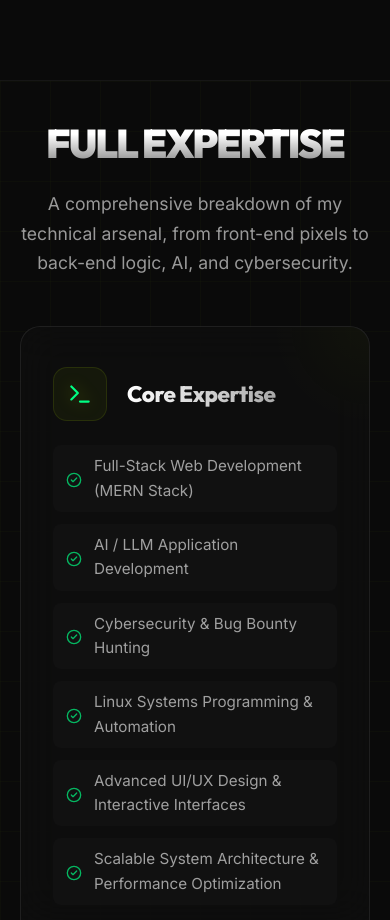
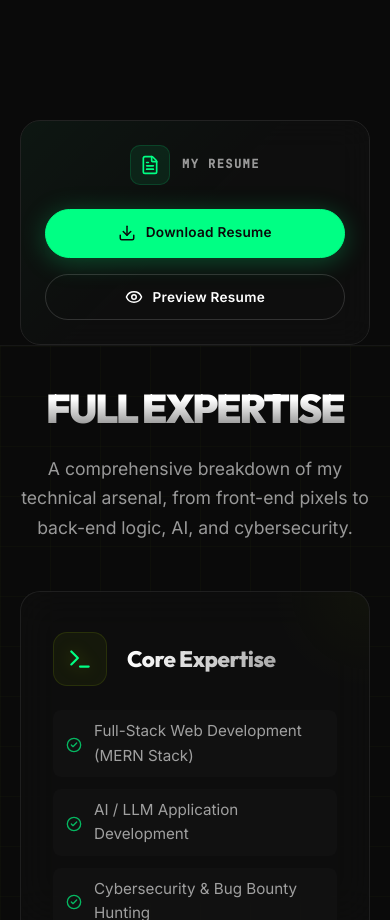
Before and after one commit to Prithwiraj731/Portfolio, a React (Vite) app: page / in a window 390 px wide. Shown: the part 2260-3180 px from the top of the page. Built offline with nearby package versions, Linux system fonts and the light colour scheme.

Commit message:
Resume Added

```diff
--- a/src/components/About.jsx
+++ b/src/components/About.jsx
@@ -1,9 +1,10 @@
-import { useEffect, useRef } from 'react';
+import { useEffect, useRef, useState } from 'react';
 import { ABOUT } from '../data/content';
-import { Code2, Brain, Palette } from 'lucide-react';
+import { Code2, Brain, Palette, Download, Eye, EyeOff, FileText } from 'lucide-react';
 import gsap from 'gsap';
 import { ScrollTrigger } from 'gsap/ScrollTrigger';
 import heroImage2 from '../assets/hero2.png';
+import resumePdf from '../assets/MY_RESUME.pdf';
 
 gsap.registerPlugin(ScrollTrigger);
 
@@ -11,6 +12,7 @@ const ICON_MAP = { Code2, Brain, Palette };
 
 export default function About() {
   const ref = useRef(null);
+  const [showPreview, setShowPreview] = useState(false);
 
   useEffect(() => {
     const prefersReduced = window.matchMedia('(prefers-reduced-motion: reduce)').matches;
@@ -62,6 +64,48 @@ export default function About() {
           <a href="#services" className="btn btn--light" onClick={(e) => { e.preventDefault(); document.querySelector('#services')?.scrollIntoView({ behavior: 'smooth' }); }}>
             Explore My Expertise
           </a>
+
+          {/* ── Resume Section ── */}
+          <div className="resume-section">
+            <div className="resume-section__header">
+              <div className="resume-section__icon">
+                <FileText size={20} />
+              </div>
+              <span className="resume-section__label">My Resume</span>
+            </div>
+            <div className="resume-section__actions">
+              <a
+                href={resumePdf}
+                download="Prithwiraj_Resume.pdf"
+                className="resume-btn resume-btn--download"
+                id="resume-download-btn"
+              >
+                <Download size={18} />
+                <span>Download Resume</span>
+              </a>
+              <button
+                type="button"
+                className={`resume-btn resume-btn--preview ${showPreview ? 'resume-btn--active' : ''}`}
+                onClick={() => setShowPreview((prev) => !prev)}
+                id="resume-preview-btn"
+              >
+                {showPreview ? <EyeOff size={18} /> : <Eye size={18} />}
+                <span>{showPreview ? 'Hide Preview' : 'Preview Resume'}</span>
+              </button>
+            </div>
+
+            <div className={`resume-preview ${showPreview ? 'resume-preview--open' : ''}`}>
+              <div className="resume-preview__inner">
+                {showPreview && (
+                  <iframe
+                    src={`${resumePdf}#toolbar=0&navpanes=0`}
+                    title="Resume Preview"
+                    className="resume-preview__iframe"
+                  />
+                )}
+              </div>
+            </div>
+          </div>
         </div>
       </div>
     </section>
--- a/src/index.css
+++ b/src/index.css
@@ -171,6 +171,229 @@ h1,h2,h3,h4,h5,h6{font-family:var(--font-display);line-height:1.1;font-weight:80
   .about__features{max-width:500px;margin:0 auto 2rem}
   .about__feature{text-align:left}
 }
+
+/* ===== RESUME SECTION ===== */
+.resume-section{
+  margin-top:2.5rem;
+  padding:2rem;
+  border:1px solid var(--border-dark);
+  border-radius:var(--radius-lg);
+  background:rgba(20,20,20,0.4);
+  backdrop-filter:blur(16px);
+  -webkit-backdrop-filter:blur(16px);
+  position:relative;
+  overflow:hidden;
+  transition:border-color var(--duration) var(--ease), box-shadow var(--duration) var(--ease);
+}
+.resume-section::before{
+  content:'';
+  position:absolute;
+  inset:0;
+  background:linear-gradient(135deg, rgba(0,255,132,0.04) 0%, transparent 50%);
+  pointer-events:none;
+}
+.resume-section:hover{
+  border-color:rgba(0,255,132,0.2);
+  box-shadow:0 10px 40px rgba(0,0,0,0.3), 0 0 30px rgba(0,255,132,0.03);
+}
+
+.resume-section__header{
+  display:flex;
+  align-items:center;
+  gap:0.75rem;
+  margin-bottom:1.5rem;
+  position:relative;
+  z-index:2;
+}
+.resume-section__icon{
+  width:40px;
+  height:40px;
+  border-radius:10px;
+  background:rgba(0,255,132,0.08);
+  border:1px solid rgba(0,255,132,0.15);
+  display:flex;
+  align-items:center;
+  justify-content:center;
+  color:var(--accent);
+  flex-shrink:0;
+}
+.resume-section__label{
+  font-family:var(--font-mono);
+  font-size:0.75rem;
+  font-weight:600;
+  text-transform:uppercase;
+  letter-spacing:0.12em;
+  color:var(--text-muted);
+}
+
+.resume-section__actions{
+  display:flex;
+  gap:1rem;
+  flex-wrap:wrap;
+  position:relative;
+  z-index:2;
+}
+
+/* ── Resume Buttons ── */
+.resume-btn{
+  display:inline-flex;
+  align-items:center;
+  gap:0.6rem;
+  padding:0.8rem 1.6rem;
+  border-radius:100px;
+  font-family:var(--font-body);
+  font-size:0.85rem;
+  font-weight:600;
+  letter-spacing:0.02em;
+  cursor:pointer;
+  position:relative;
+  overflow:hidden;
+  transition:all 0.4s cubic-bezier(0.25, 1, 0.5, 1);
+  z-index:1;
+}
+.resume-btn::before{
+  content:'';
+  position:absolute;
+  inset:0;
+  z-index:-1;
+  transition:transform 0.5s cubic-bezier(0.25, 1, 0.5, 1);
+}
+
+/* Download button — filled accent */
+.resume-btn--download{
+  background:var(--accent);
+  color:var(--bg-dark);
+  border:1.5px solid var(--accent);
+  box-shadow:0 4px 20px rgba(0,255,132,0.15);
+}
+.resume-btn--download::before{
+  background:rgba(0,0,0,0.1);
+  transform:scaleX(0);
+  transform-origin:right;
+}
+.resume-btn--download:hover{
+  box-shadow:0 8px 35px rgba(0,255,132,0.3), 0 0 20px rgba(0,255,132,0.15);
+  transform:translateY(-2px);
+}
+.resume-btn--download:hover::before{
+  transform:scaleX(1);
+  transform-origin:left;
+}
+.resume-btn--download:active{
+  transform:translateY(0) scale(0.98);
+}
+
+@keyframes downloadPulse{
+  0%,100%{box-shadow:0 4px 20px rgba(0,255,132,0.15)}
+  50%{box-shadow:0 4px 30px rgba(0,255,132,0.35)}
+}
+.resume-btn--download{animation:downloadPulse 3s ease-in-out infinite}
+.resume-btn--download:hover{animation:none}
+
+/* Preview button — outline ghost */
+.resume-btn--preview{
+  background:transparent;
+  color:var(--text-light);
+  border:1.5px solid rgba(255,255,255,0.15);
+}
+.resume-btn--preview::before{
+  background:rgba(255,255,255,0.06);
+  transform:scaleX(0);
+  transform-origin:right;
+}
+.resume-btn--preview:hover{
+  border-color:rgba(0,255,132,0.4);
+  color:var(--accent);
+  box-shadow:0 4px 20px rgba(0,0,0,0.2);
+  transform:translateY(-2px);
+}
+.resume-btn--preview:hover::before{
+  transform:scaleX(1);
+  transform-origin:left;
+}
+.resume-btn--preview:active{
+  transform:translateY(0) scale(0.98);
+}
+
+/* Active state when preview is open */
+.resume-btn--active{
+  border-color:var(--accent);
+  background:rgba(0,255,132,0.08);
+  color:var(--accent);
+}
+
+/* ── PDF Preview Panel ── */
+.resume-preview{
+  max-height:0;
+  overflow:hidden;
+  transition:max-height 0.6s cubic-bezier(0.25, 1, 0.5, 1), margin-top 0.4s ease, opacity 0.4s ease;
+  opacity:0;
+  margin-top:0;
+  position:relative;
+  z-index:2;
+}
+.resume-preview--open{
+  max-height:800px;
+  opacity:1;
+  margin-top:1.5rem;
+}
+
+.resume-preview__inner{
+  border:1px solid rgba(255,255,255,0.08);
+  border-radius:var(--radius);
+  overflow:hidden;
+  background:rgba(10,10,10,0.6);
+  box-shadow:inset 0 2px 10px rgba(0,0,0,0.4), 0 0 30px rgba(0,255,132,0.03);
+  position:relative;
+}
+.resume-preview__inner::before{
+  content:'';
+  position:absolute;
+  top:0;
+  left:0;
+  right:0;
+  height:3px;
+  background:linear-gradient(90deg, transparent, var(--accent), transparent);
+  opacity:0.6;
+  z-index:1;
+}
+
+.resume-preview__iframe{
+  width:100%;
+  height:600px;
+  border:none;
+  display:block;
+  background:#fff;
+}
+
+/* ── Resume Section Responsive ── */
+@media(max-width:1024px){
+  .resume-section{
+    text-align:center;
+  }
+  .resume-section__header{
+    justify-content:center;
+  }
+  .resume-section__actions{
+    justify-content:center;
+  }
+}
+@media(max-width:480px){
+  .resume-section{
+    padding:1.5rem;
+  }
+  .resume-section__actions{
+    flex-direction:column;
+    align-items:stretch;
+  }
+  .resume-btn{
+    justify-content:center;
+  }
+  .resume-preview__iframe{
+    height:400px;
+  }
+}
+
 
 /* ===== SKILLS ===== */
 .skills{padding:var(--section-py) 0 0;position:relative;overflow:hidden;background:var(--bg-dark);border-top:1px solid rgba(255,255,255,0.05)}
```
Also changed, not shown: 1 other file (tests, documents, lock files or other folders).
